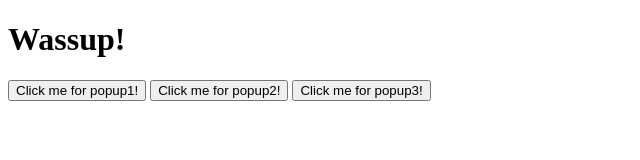
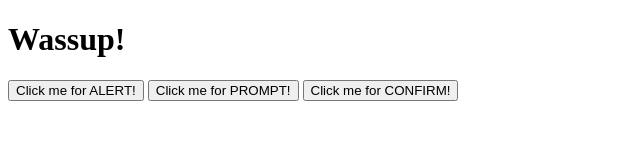
Before and after one commit to SergeSalcedo/JavaScript, a plain HTML site: page index.html in a window 1280 px wide. Shown: the whole page, without its empty margins (0-640 px from the left). Drawn offline with Linux system fonts and the light colour scheme.

Commit message:
JavaScript Tutorial

```diff
--- a/index.html
+++ b/index.html
@@ -8,13 +8,13 @@
 	<body>
 		<h1>Wassup!</h1>
 		<button onclick=popup1();>
-			Click me for popup1!
+			Click me for ALERT!
 		</button>
 		<button onclick=popup2();>
-			Click me for popup2!
+			Click me for PROMPT!
 		</button>
 		<button onclick=popup3();>
-			Click me for popup3!
+			Click me for CONFIRM!
 		</button>
 		<script>
 		function popup1 (){
```
